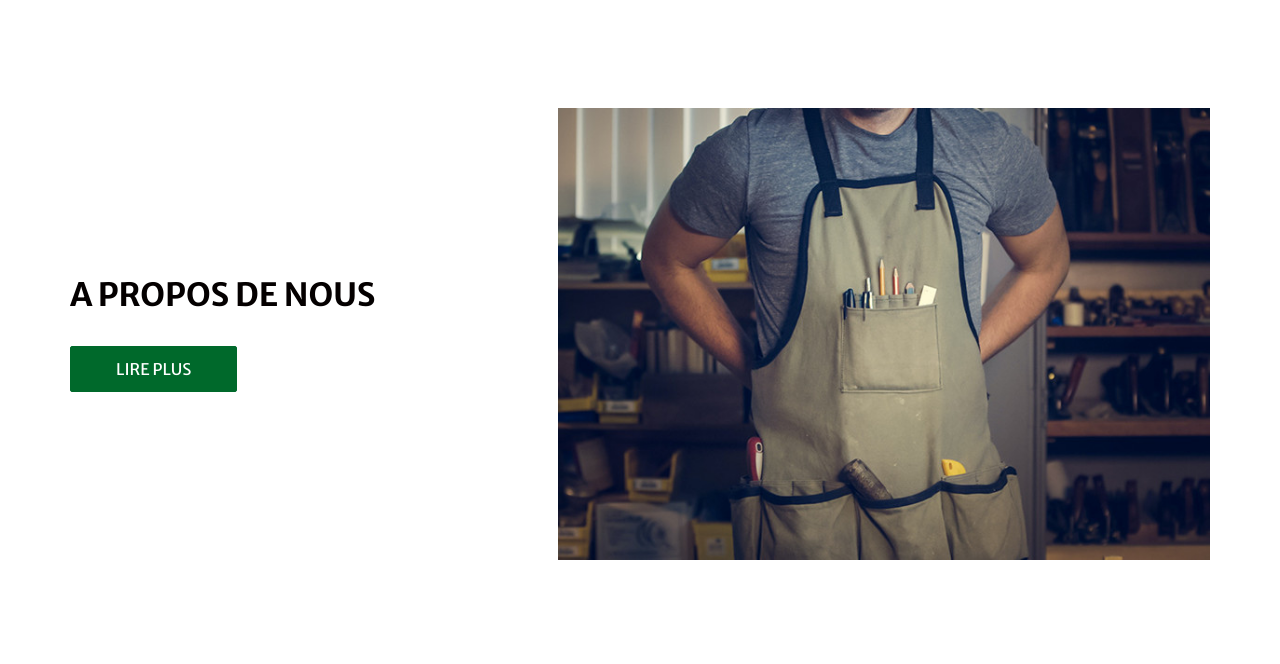
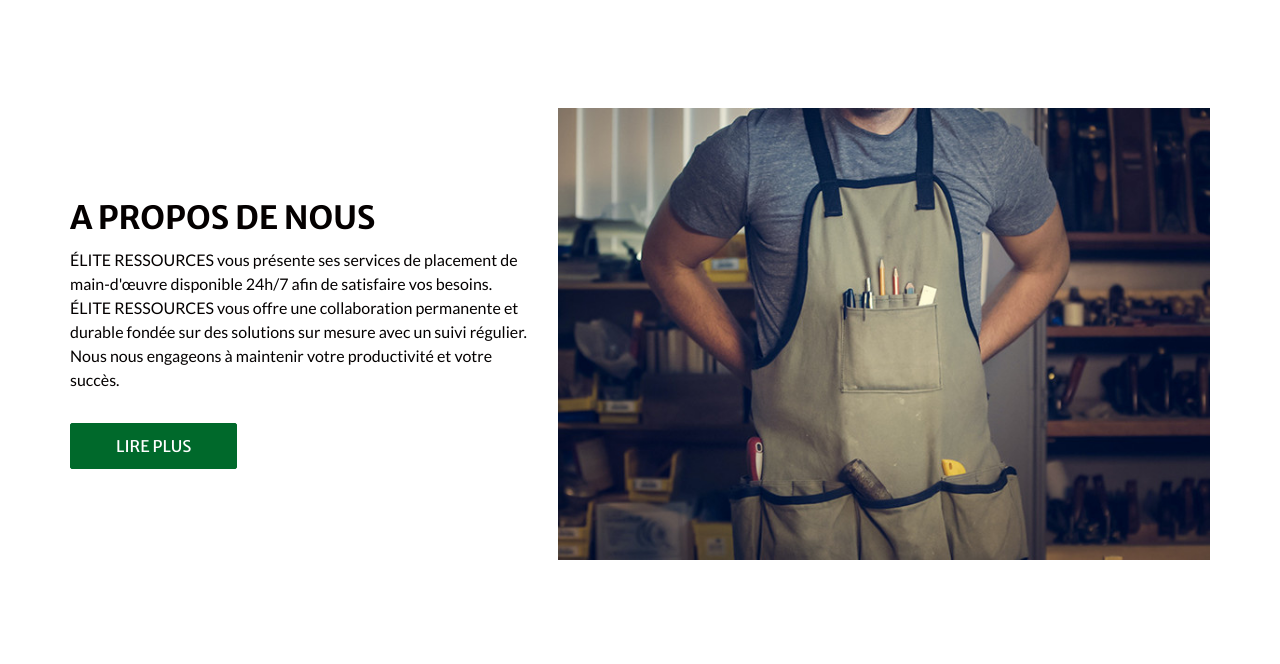
Before and after one commit to Chillno/eliteressources, a plain HTML site: page about.html in a window 1280 px wide. Shown: the part 136-800 px from the top of the page. Drawn offline with nearby package versions, Linux system fonts and the light colour scheme; some packages are replaced by stand-ins of ours.

Commit message:
Update about.html

```diff
--- a/about.html
+++ b/about.html
@@ -101,7 +101,8 @@
                 A Propos De Nous
               </h2>
             <p>
-
+             ÉLITE RESSOURCES vous présente ses services de placement de main-d'œuvre disponible 24h/7 afin de satisfaire vos besoins.
+ÉLITE RESSOURCES vous offre une collaboration permanente et durable fondée sur des solutions sur mesure avec un suivi régulier. Nous nous engageons à maintenir votre productivité et votre succès.
             </p>
             <a href="">
               Lire Plus
```
